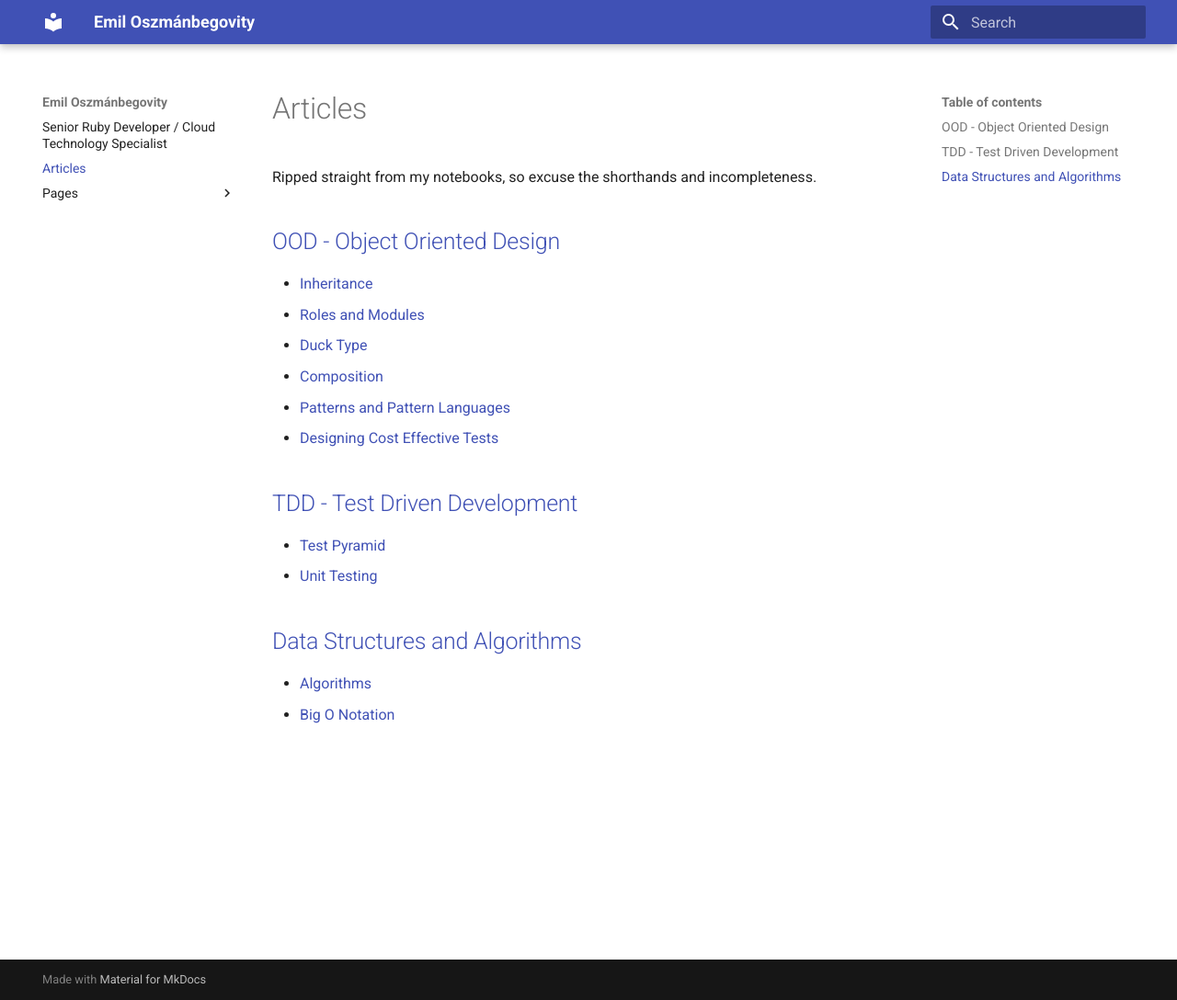
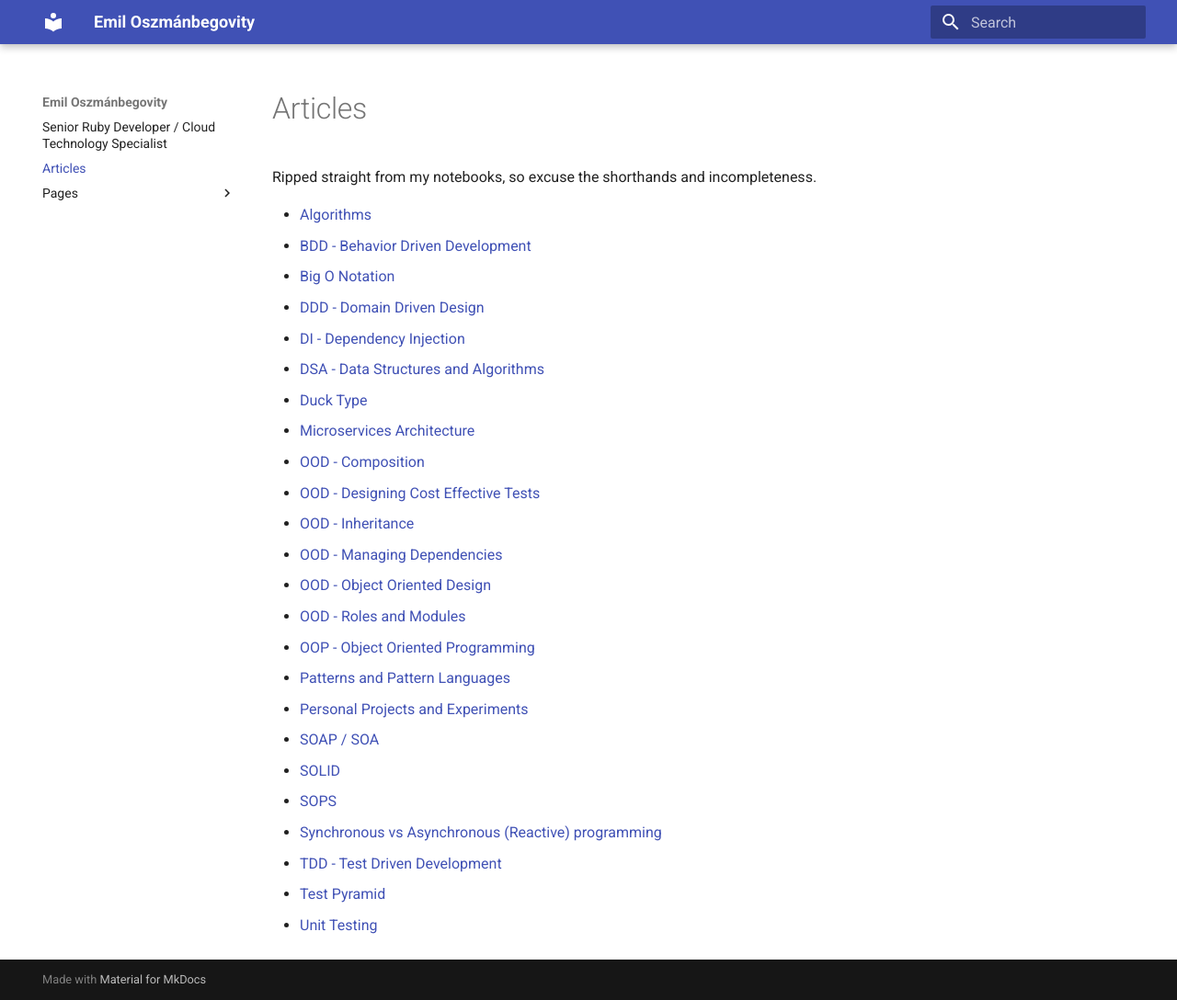
Before and after one commit to emilosman/emilosman, an MkDocs documentation site: the page built from docs/articles.md, in a window 1280 px wide and 1088 px high. Shown: the whole window at 92% size. Built offline with MkDocs 1.6.1 and Material for MkDocs 9.7.7, drawn with Linux system fonts in a browser that asks for light colours.

Commit message:
generate articles script

```diff
--- a/docs/articles.md
+++ b/docs/articles.md
@@ -1,16 +1,27 @@
 # Articles
 Ripped straight from my notebooks, so excuse the shorthands and incompleteness.
 
-## [OOD - Object Oriented Design](/pages/ood-object-oriented-design)
-  - [Inheritance](/pages/ood-inheritance)
-  - [Roles and Modules](/pages/ood-roles-modules)
-  - [Duck Type](/pages/duck-type)
-  - [Composition](/pages/ood-composition)
-  - [Patterns and Pattern Languages](/pages/patterns-pattern-languages)
-  - [Designing Cost Effective Tests](/pages/ood-designing-cost-effective-tests)
-## [TDD - Test Driven Development](/pages/tdd-test-driven-development)
-  - [Test Pyramid](/pages/test-pyramid)
-  - [Unit Testing](/pages/unit-testing)
-## [Data Structures and Algorithms](/pages/dsa-data-structures-algorithms)
-  - [Algorithms](/pages/algorithms)
-  - [Big O Notation](/pages/big-o-notation)
+- [Algorithms](/pages/algorithms)
+- [BDD - Behavior Driven Development](/pages/bdd-behavior-driven-development)
+- [Big O Notation](/pages/big-o-notation)
+- [DDD - Domain Driven Design](/pages/ddd-domain-driven-design)
+- [DI - Dependency Injection](/pages/di-dependency-injection)
+- [DSA - Data Structures and Algorithms](/pages/dsa-data-structures-algorithms)
+- [Duck Type](/pages/duck-type)
+- [Microservices Architecture](/pages/microservice-architecture)
+- [OOD - Composition](/pages/ood-composition)
+- [OOD - Designing Cost Effective Tests](/pages/ood-designing-cost-effective-tests)
+- [OOD - Inheritance](/pages/ood-inheritance)
+- [OOD - Managing Dependencies](/pages/ood-managing-dependencies)
+- [OOD - Object Oriented Design](/pages/ood-object-oriented-design)
+- [OOD - Roles and Modules](/pages/ood-roles-modules)
+- [OOP - Object Oriented Programming](/pages/oop-object-oriented-programming)
+- [Patterns and Pattern Languages](/pages/patterns-pattern-languages)
+- [Personal Projects and Experiments](/pages/personal-projects)
+- [SOAP / SOA](/pages/soap-soa)
+- [SOLID](/pages/solid)
+- [SOPS](/pages/sops)
+- [Synchronous vs Asynchronous (Reactive) programming](/pages/synchronous-asynchronous-reactive-push-pull)
+- [TDD - Test Driven Development](/pages/tdd-test-driven-development)
+- [Test Pyramid](/pages/test-pyramid)
+- [Unit Testing](/pages/unit-testing)
```
Also changed, not shown: generate_index.py (added, +32 -0 lines).
